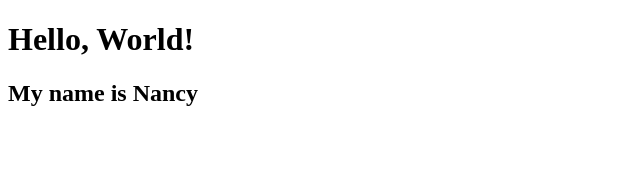
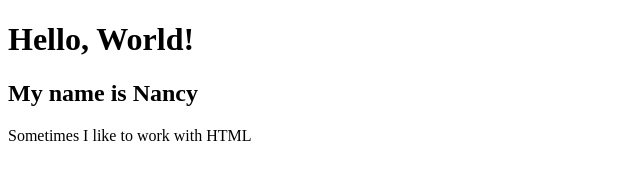
Before and after one commit to nancu/nancu.github.io, a plain HTML site: page index.html in a window 1280 px wide. Shown: the whole page, without its empty margins (0-640 px from the left). Drawn offline with Linux system fonts and the light colour scheme.

Commit message:
Update Index
Updating to a paragraph

```diff
--- a/index.html
+++ b/index.html
@@ -6,5 +6,6 @@
   <body>
   <h1>Hello, World!</h1>
   <h2>My name is Nancy </h2>
+  <p>Sometimes I like to work with HTML</p>
   </body>
 </html>
```
